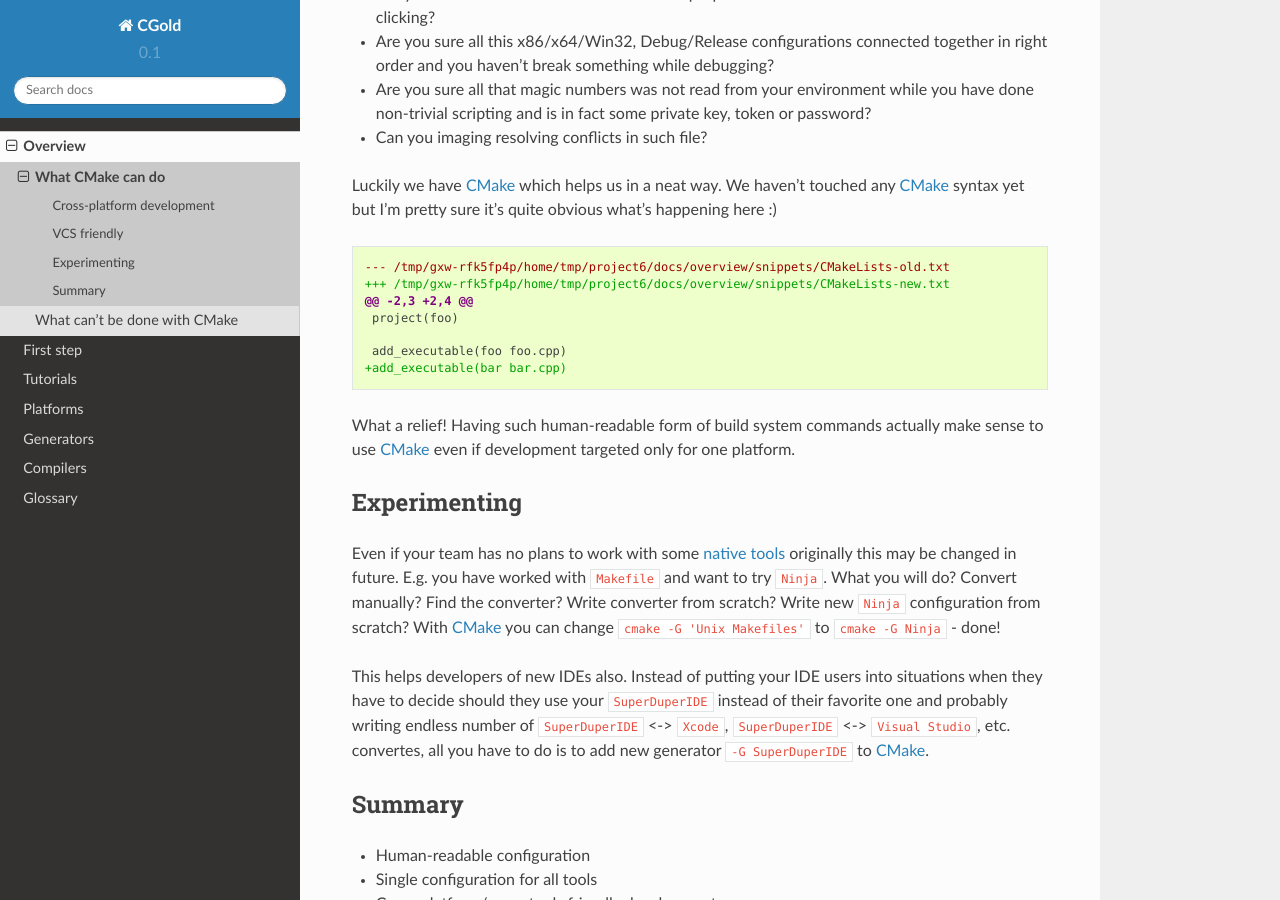
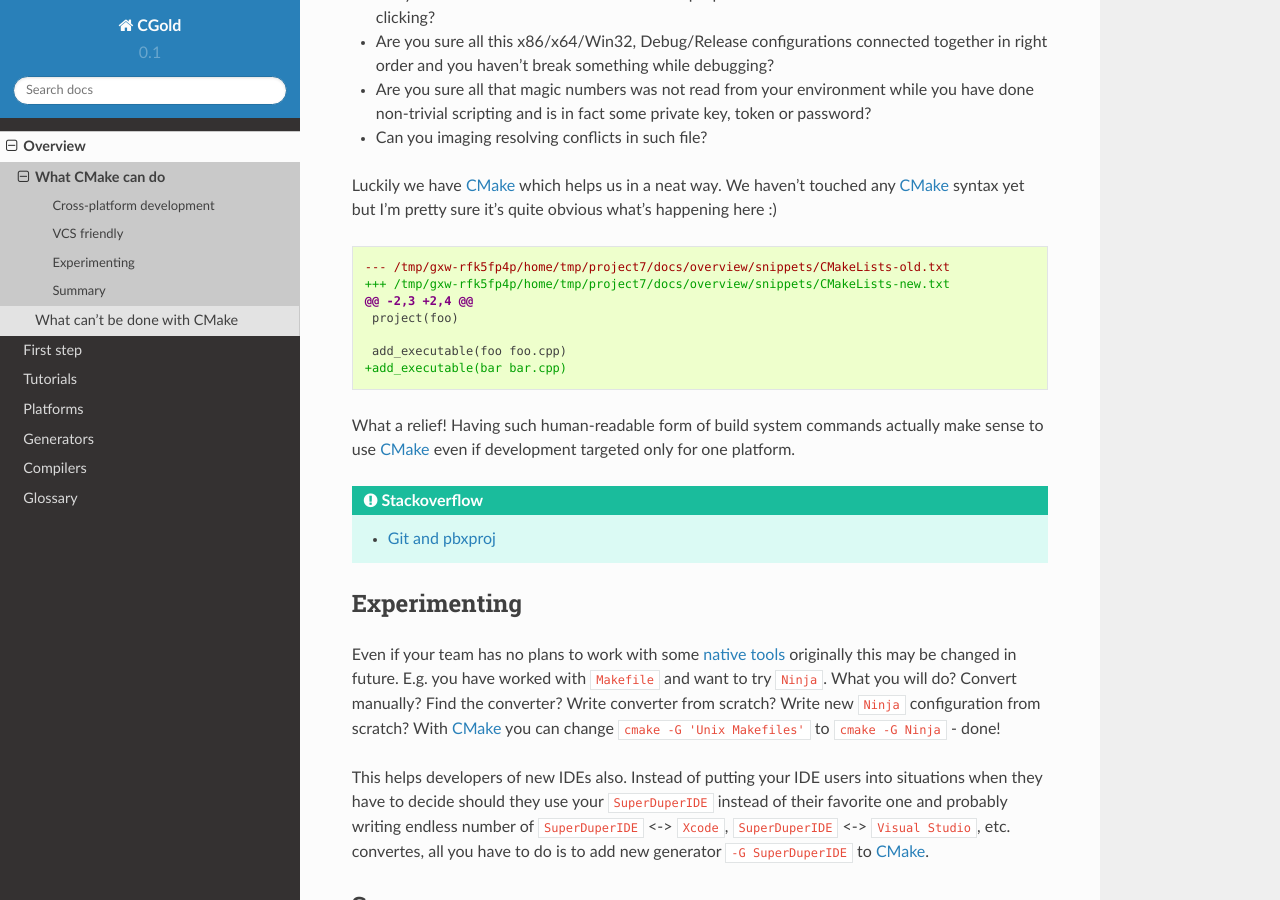
Before and after one commit to ruslo/CGold, a Sphinx documentation site: the page built from docs/overview/cmake-can.rst, in a window 1280 px wide and 900 px high, scrolled down 3080 px. Built offline with Sphinx 7.4.7 and the Read the Docs theme 2.0.0, drawn with Linux system fonts in a browser that asks for light colours.

Commit message:
Add link to stackoverlow

```diff
--- a/docs/overview/cmake-can.rst
+++ b/docs/overview/cmake-can.rst
@@ -112,6 +112,11 @@ What a relief! Having such human-readable form of build system commands
 actually make sense to use :ref:`CMake <CMake>` even if development targeted
 only for one platform.
 
+.. admonition:: Stackoverflow
+  :class: tip
+
+  * `Git and pbxproj <http://stackoverflow.com/q/1549578/2288008>`__
+
 Experimenting
 =============
 
```
